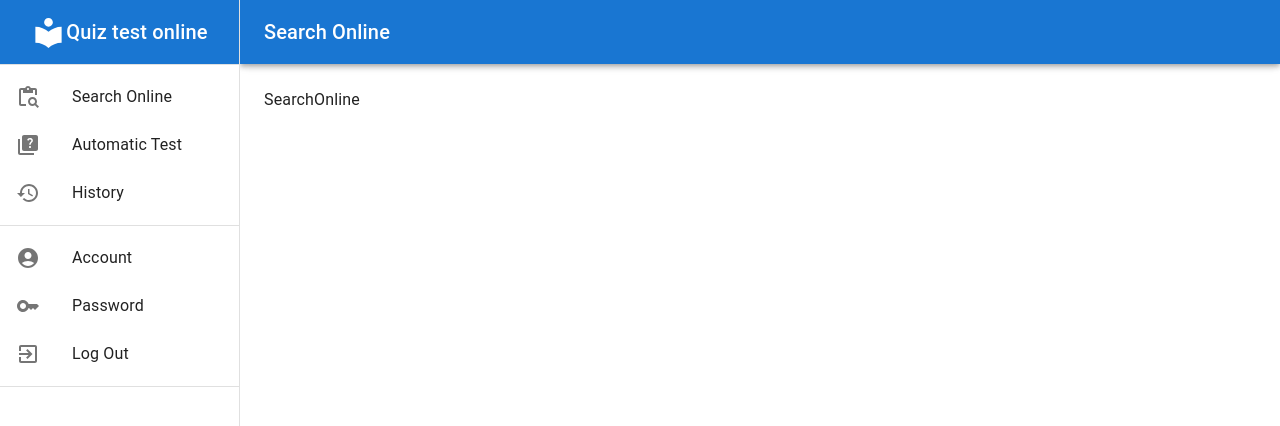
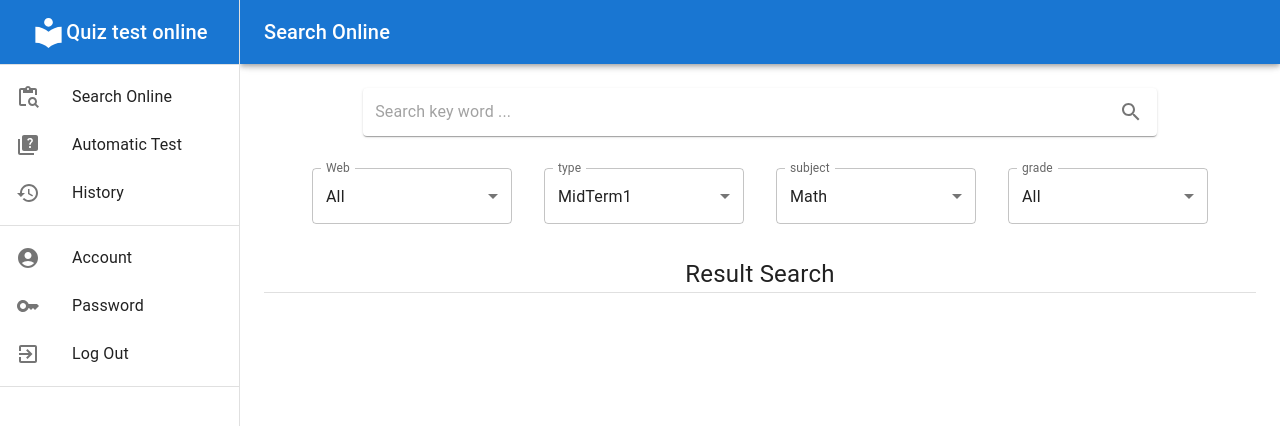
Before and after one commit to son3102k/IntegratedSystem, a React (Create React App) app in the folder web-app/: page / in a window 1280 px wide. Shown: the top 426 px of the page. Built offline with nearby package versions, Linux system fonts and the light colour scheme.

Commit message:
init page: search test

```diff
--- a/web-app/src/apis/auth.ts
+++ b/web-app/src/apis/auth.ts
@@ -1,4 +1,4 @@
-import { axiosSpringBoot as api } from "./configApi";
+import { axiosAPI as api } from "./configApi";
 import { IDataUser } from "../interfaces/user";
 
 const registerAPI = async (registerInfo: IDataUser) => {
--- a/web-app/src/apis/configApi.ts
+++ b/web-app/src/apis/configApi.ts
@@ -1,5 +1,5 @@
 import axios from "axios";
-import { API_BASE_URL, ASSET_BASE_URL, SEARCH_TEST_BASE_URL, SPRING_BOOT_BASE_URL } from "../configs";
+import { API_BASE_URL } from "../configs";
 // import { store } from "../app/store";
 
 // const CancelToken = axios.CancelToken;
@@ -49,31 +49,4 @@ axiosAPI.interceptors.response.use(
   }
 );
 
-const axiosASSET = axios.create({
-  baseURL: ASSET_BASE_URL,
-  responseType: "json",
-  headers: {
-    "Content-Type": "application/json",
-  },
-  timeout: 300 * 1000,
-});
-
-const axiosSpringBoot = axios.create({
-  baseURL: SPRING_BOOT_BASE_URL,
-  responseType: "json",
-  headers: {
-    "Content-Type": "application/json",
-  },
-  timeout: 300 * 1000,
-});
-
-const axiosSearchTest = axios.create({
-  baseURL: SEARCH_TEST_BASE_URL,
-  responseType: "json",
-  headers: {
-    "Content-Type": "application/json",
-  },
-  timeout: 300 * 1000,
-});
-
-export { axiosAPI, axiosASSET, axiosSpringBoot, axiosSearchTest };
+export { axiosAPI };
--- a/web-app/src/apis/searchTest.ts
+++ b/web-app/src/apis/searchTest.ts
@@ -1,5 +1,5 @@
 import { IRequestBody } from "../interfaces/searchTest";
-import { axiosSearchTest as api } from "./configApi";
+import { axiosAPI as api } from "./configApi";
 
 const getTestAPI = async (requestBody: IRequestBody, webName?: string) => {
   const url = webName === null ? "/search" : `/search/${webName}`;
--- a/web-app/src/features/mainFeature/AutomationTest.tsx
+++ b/web-app/src/features/mainFeature/AutomationTest.tsx
@@ -1,33 +1,32 @@
 import React, { useState } from "react";
-import Tabs from '@mui/material/Tabs';
-import Tab from '@mui/material/Tab';
-import Typography from '@mui/material/Typography';
-import Box from '@mui/material/Box';
-import Paper from '@mui/material/Paper';
-import Grid from '@mui/material/Grid';
-import { createTheme, styled } from '@mui/material/styles';
-import AccessTimeIcon from '@mui/icons-material/AccessTime';
-import AppRegistrationIcon from '@mui/icons-material/AppRegistration';
-import { Divider, List, ListItem, ListItemButton, ListItemIcon, ListItemText,Button, Radio } from "@mui/material";
-import { wrap } from "module";
+// import Tabs from '@mui/material/Tabs';
+// import Tab from '@mui/material/Tab';
+import Typography from "@mui/material/Typography";
+import Box from "@mui/material/Box";
+import Paper from "@mui/material/Paper";
+import Grid from "@mui/material/Grid";
+import { styled } from "@mui/material/styles";
+import AccessTimeIcon from "@mui/icons-material/AccessTime";
+import AppRegistrationIcon from "@mui/icons-material/AppRegistration";
+import { Divider, List, ListItemButton, ListItemText, Button, Radio } from "@mui/material";
 
 const BoxTitleCss = { display: "flex", flexWrap: "nowrap", flexDirection: "row", alignItems: "center" };
-const TypoTitleCss = {fontSize: "1.25em", marginLeft: 1}
-const darkTheme = createTheme({
-  palette: {
-    mode: "dark",
-  },
-});
-const ContentFontCss ={fontSize: "1em", fontWeight: 600};
-const AnswerGridCss = {display: "flex", justifyContent: "flex-start"};
+const TypoTitleCss = { fontSize: "1.25em", marginLeft: 1 };
+// const darkTheme = createTheme({
+//   palette: {
+//     mode: "dark",
+//   },
+// });
+const ContentFontCss = { fontSize: "1em", fontWeight: 600 };
+const AnswerGridCss = { display: "flex", justifyContent: "flex-start" };
 
 const Item = styled(Paper)(({ theme }) => ({
-  backgroundColor: theme.palette.mode === 'dark' ? '#1A2027' : '#f8f8f8',
+  backgroundColor: theme.palette.mode === "dark" ? "#1A2027" : "#f8f8f8",
   ...theme.typography.body2,
   padding: theme.spacing(1),
-  textAlign: 'center',
+  textAlign: "center",
   color: theme.palette.text.secondary,
-  width: "100%"
+  width: "100%",
 }));
 
 export default function AutomationTest() {
@@ -35,55 +34,59 @@ export default function AutomationTest() {
   const [listQuestion, setListQuestion] = useState([
     {
       id: 0,
-      src: require("../../assets/image_login.jpg")
+      src: require("../../assets/image_login.jpg"),
     },
     {
       id: 1,
-      src: require("../../assets/exam1/question1.PNG")
+      src: require("../../assets/exam1/question1.PNG"),
     },
     {
       id: 2,
-      src: require("../../assets/image_login.jpg")
+      src: require("../../assets/image_login.jpg"),
     },
     {
       id: 3,
-      src: require("../../assets/image_login.jpg")
+      src: require("../../assets/image_login.jpg"),
     },
     {
       id: 4,
-      src: require("../../assets/image_login.jpg")
+      src: require("../../assets/image_login.jpg"),
     },
     {
       id: 5,
-      src: require("../../assets/image_login.jpg")
+      src: require("../../assets/image_login.jpg"),
     },
     {
       id: 6,
-      src: require("../../assets/image_login.jpg")
+      src: require("../../assets/image_login.jpg"),
     },
     {
       id: 7,
-      src: require("../../assets/image_login.jpg")
-    }
+      src: require("../../assets/image_login.jpg"),
+    },
   ]);
-  const [listAnswers , setListAnswers] = useState(Array(listQuestion.length).fill(null).map(() => ''));
+  const [listAnswers, setListAnswers] = useState(
+    Array(listQuestion.length)
+      .fill(null)
+      .map(() => "")
+  );
   const handleClickChangeQuestion = (i: number) => {
     setSelectedValue(listAnswers[i]);
     setSelectedIndex(i);
-  }
+  };
 
-  const [selectedValue, setSelectedValue] = useState('');
+  const [selectedValue, setSelectedValue] = useState("");
 
   const handleChange = (event: React.ChangeEvent<HTMLInputElement>) => {
     setSelectedValue(event.target.value);
-    setListAnswers((prev) => [...prev.slice(0 , selectedIndex), event.target.value, ...prev.slice(selectedIndex + 1)])
+    setListAnswers((prev) => [...prev.slice(0, selectedIndex), event.target.value, ...prev.slice(selectedIndex + 1)]);
   };
 
   return (
     <Box sx={{ flexGrow: 1 }}>
       <Grid container spacing={2}>
         <Grid item xs={12}>
-          <Typography variant="h4" component="h2" color="#072d94" align="left" sx={{fontWeight: 700}}>
+          <Typography variant="h4" component="h2" color="#072d94" align="left" sx={{ fontWeight: 700 }}>
             Automatic test
           </Typography>
         </Grid>
@@ -145,7 +148,6 @@ export default function AutomationTest() {
                   value="a"
                   name="radio-buttons"
                   inputProps={{ "aria-label": "A" }}
-
                 />
               </Grid>
               <Grid item xs={12} md={6} sx={AnswerGridCss}>
@@ -173,7 +175,6 @@ export default function AutomationTest() {
                   value="d"
                   name="radio-buttons"
                   inputProps={{ "aria-label": "D" }}
-
                 />
               </Grid>
             </Grid>
@@ -201,7 +202,7 @@ export default function AutomationTest() {
                     {listQuestion.map((e, i) => (
                       <Grid item xs={12} md={2} key={`grid-question-${i}`}>
                         <ListItemButton
-                          selected={selectedIndex === i || listAnswers[i] !== ''}
+                          selected={selectedIndex === i || listAnswers[i] !== ""}
                           onClick={() => handleClickChangeQuestion(i)}
                           key={`itemButton-question-${i}`}
                           // sx={{"&.Mui-selected": {backgroundColor: "#3092ed"}}}
--- a/web-app/src/features/mainFeature/SearchOnline.tsx
+++ b/web-app/src/features/mainFeature/SearchOnline.tsx
@@ -1,9 +1,106 @@
+import FormControl from "@mui/material/FormControl";
+import InputLabel from "@mui/material/InputLabel";
+import MenuItem from "@mui/material/MenuItem";
+import Select, { SelectChangeEvent } from "@mui/material/Select";
 import React from "react";
+import { IRequestBody } from "../../interfaces/searchTest";
+import { classList, Math, MidTerm1, subjectList, typeList, webList } from "../../constant/searchOnline";
+import { Box, Divider, IconButton, InputBase, Paper, Typography } from "@mui/material";
+import SearchIcon from "@mui/icons-material/Search";
+
+const initialRequestBody: IRequestBody = {
+  type: MidTerm1,
+  subject: Math,
+  grade: "All",
+  level: "",
+  text: "",
+  page: "",
+};
+
+const SelectCSS = { m: "2rem 1rem", minWidth: 200 };
 
 export default function SearchOnline() {
+  const [webSearch, setWebSearch] = React.useState("all");
+
+  const [requestBody, setRequestBody] = React.useState(initialRequestBody);
+  const handleChange = (
+    event: SelectChangeEvent | React.ChangeEvent<HTMLInputElement | HTMLTextAreaElement>,
+    attribute: keyof IRequestBody
+  ) => {
+    setRequestBody({
+      ...requestBody,
+      [attribute]: event.target.value,
+    });
+  };
+
+  const submitSearch = (event: React.FormEvent<HTMLFormElement>) => {
+    event.preventDefault();
+    console.log(requestBody);
+  };
+
+  const renderSelect = (attribute: keyof IRequestBody, options: object) => (
+    <FormControl sx={SelectCSS}>
+      <InputLabel id={`select_${attribute}_label`}>{attribute}</InputLabel>
+      <Select
+        labelId={`select_${attribute}_label`}
+        id={`select_${attribute}`}
+        value={requestBody[attribute]}
+        label={attribute}
+        onChange={(event) => handleChange(event, attribute)}
+      >
+        {Object.keys(options).map((opt) => (
+          <MenuItem key={opt} value={options[opt as keyof typeof options]}>
+            {opt}
+          </MenuItem>
+        ))}
+      </Select>
+    </FormControl>
+  );
+
   return (
-    <div>
-      <div>SearchOnline</div>
-    </div>
+    <Box sx={{ width: "100%", display: "flex", alignItems: "center", flexDirection: "column" }}>
+      <Box sx={{ width: "80%" }}>
+        <Paper
+          component="form"
+          sx={{ p: "2px 4px", display: "flex", alignItems: "center", width: "100%" }}
+          onSubmit={(event) => submitSearch(event)}
+        >
+          <InputBase
+            sx={{ ml: 1, flex: 1 }}
+            placeholder="Search key word ..."
+            onChange={(event) => handleChange(event, "text")}
+          />
+          <IconButton type="button" sx={{ p: "10px" }} aria-label="search">
+            <SearchIcon />
+          </IconButton>
+        </Paper>
+      </Box>
+      <Box sx={{ display: "flex" }}>
+        <FormControl sx={SelectCSS}>
+          <InputLabel id="select_web_label">Web</InputLabel>
+          <Select
+            labelId="select_web_label"
+            id="select_web"
+            value={webSearch}
+            label="Web"
+            onChange={(event) => setWebSearch(event.target.value)}
+          >
+            {Object.keys(webList).map((type) => (
+              <MenuItem key={type} value={webList[type as keyof typeof webList]}>
+                {type}
+              </MenuItem>
+            ))}
+          </Select>
+        </FormControl>
+        {renderSelect("type", typeList)}
+        {renderSelect("subject", subjectList)}
+        {renderSelect("grade", classList)}
+      </Box>
+
+      <Box sx={{ width: "100%" }}>
+        <Typography sx={{ display: "flex", justifyContent: "center", fontSize: "1.5rem" }}>Result Search</Typography>
+        <Divider />
+      </Box>
+    </Box>
   );
 }
```
Also changed, not shown: web-app/src/interfaces/searchTest.ts (+4 -4 lines), 1 other file (tests, documents, lock files or other folders).
